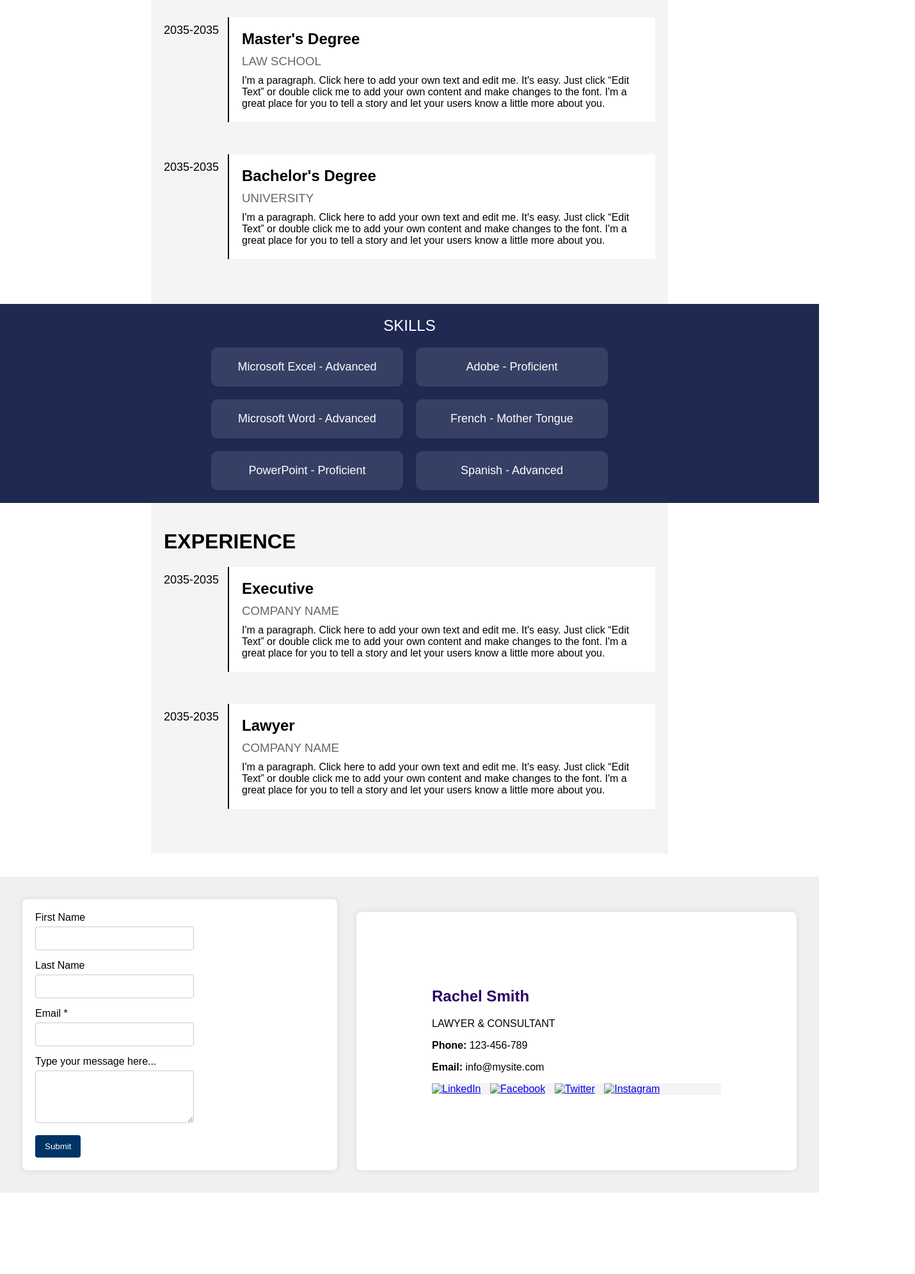
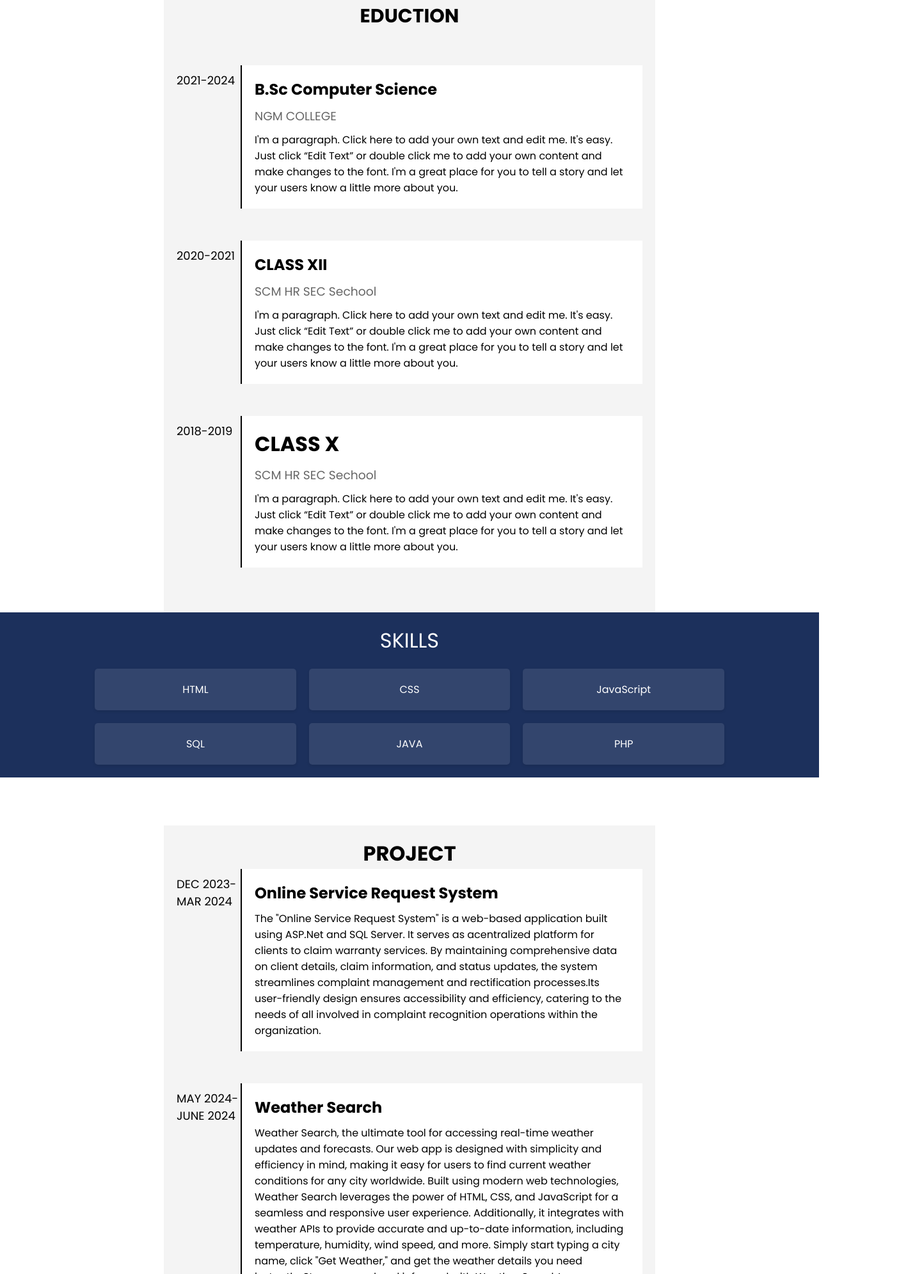
Before and after one commit to Eswarasamym/Personalwebpage, a plain HTML site: page index.html in a window 1280 px wide. Shown: the part 809-2800 px from the top of the page at 64% size, 1430 px wide, since content can reach past the window. Before the commit the page ends 2673 px from the top, so only its background shows below. Drawn offline with Linux system fonts and the light colour scheme.

Commit message:
file updted

```diff
--- a/index.html
+++ b/index.html
@@ -3,27 +3,27 @@
   <head>
     <meta charset="UTF-8" />
     <meta name="viewport" content="width=device-width, initial-scale=1.0" />
-    <title>Rachel Smith - Lawyer & Consultant</title>
+    <title>ESWARASAMY</title>
+    <link
+      rel="stylesheet"
+      href="https://cdnjs.cloudflare.com/ajax/libs/font-awesome/5.15.3/css/all.min.css"
+    />
     <link rel="stylesheet" href="style.css" />
   </head>
   <body>
-    <div class="im">
-      <link
-      rel="stylesheet"
-      href="https://cdnjs.cloudflare.com/ajax/libs/font-awesome/5.15.3/css/all.min.css"
-    />
+    <div calss="num">
     <nav>
-      <div class="logo">Brand</div>
+      <div class="logo">ESWARASAMY M</div>
       <input type="checkbox" id="click" />
       <label for="click" class="menu-btn">
         <i class="fas fa-bars"></i>
       </label>
       <ul>
-        <li><a class="active" href="#">Home</a></li>
-        <li><a href="#">About</a></li>
-        <li><a href="#">Services</a></li>
-        <li><a href="#">Gallery</a></li>
-        <li><a href="#">Feedback</a></li>
+        <li><a class="active" href="EDUCTION">EDUCTION</a></li>
+
+        <li><a href="#">SkILLS</a></li>
+        <li><a href="#">PROJECTS</a></li>
+        <li><a href="#">CONTACT ME</a></li>
       </ul>
     </nav>
   </div>
@@ -35,20 +35,20 @@
           <img src="Asset/Eswarsamy.jpg" alt="Rachel Smith">
       </div>
       <div class="profile-info">
-          <h1>Rachel Smith</h1>
-          <h2>LAWYER & CONSULTANT</h2>
-          <p><strong>Phone:</strong> 123-456-7890</p>
-          <p><strong>Email:</strong> info@mysite.com</p>
-          <p><strong>Address:</strong> 500 Terry Francine Street<br> San Francisco, CA 94158</p>
-          <p><strong>Date of Birth:</strong> March 14th, 1984</p>
+          <h1>ESWARASAMY M</h1>
+          <h2>FULL STACK DEVEOPER</h2>
+          <p><strong>Phone:</strong> +91 7826991751</p>
+          <p><strong>Email:</strong> <a href="eswarasamy87@gmail.com"  > eswarasamy87@gmail.com</p></a>
+          <p><strong>Address:</strong> 1/368 kullakpalayam<br> Coimbatore, 642 002</p>
+          <p><strong>Date of Birth:</strong> March 13th 2004</p>
       </div>
   </div>
 </div>
   <div class="social-media">
-      <a href="#"><img src="linkedin-icon.png" alt="LinkedIn"></a>
-      <a href="#"><img src="facebook-icon.png" alt="Facebook"></a>
-      <a href="#"><img src="twitter-icon.png" alt="Twitter"></a>
-      <a href="#"><img src="instagram-icon.png" alt="Instagram"></a>
+      <a href="https://www.linkedin.com/public-profile/settings?lipi=urn%3Ali%3Apage%3Ad_flagship3_profile_self_edit_contact-info%3BjJYPa2gJTMScBSK2a%2BN8DA%3D%3D"><img src="Asset/Linkedin.webp" alt="LinkedIn"></a>
+      <a href="https://www.facebook.com/profile.php?id=61556349569597"><img src="Asset/facebook.webp" alt="Facebook"></a>
+      <a href="https://github.com/Eswarasamym"><img src="Asset/Github.webp" alt="Twitter"></a>
+      <a href="https://www.instagram.com/_hashtag_eswar/"><img src="Asset/insta.webp" alt="Instagram"></a>
   </div>
 
     <br />
@@ -61,10 +61,10 @@
       <br />
       <br />
       <div class="timeline-item">
-        <div class="timeline-year">2035-2035</div>
+        <div class="timeline-year">2021-2024</div>
         <div class="timeline-content">
-          <h2>Master's Degree</h2>
-          <h3>LAW SCHOOL</h3>
+          <h2>B.Sc Computer Science</h2>
+          <h3>NGM COLLEGE</h3>
           <p>
             I'm a paragraph. Click here to add your own text and edit me. It's
             easy. Just click “Edit Text” or double click me to add your own
@@ -74,10 +74,23 @@
         </div>
       </div>
       <div class="timeline-item">
-        <div class="timeline-year">2035-2035</div>
+        <div class="timeline-year">2020-2021</div>
         <div class="timeline-content">
-          <h2>Bachelor's Degree</h2>
-          <h3>UNIVERSITY</h3>
+          <h2>CLASS XII</h2>
+          <h3>SCM HR SEC Sechool</h3>
+          <p>
+            I'm a paragraph. Click here to add your own text and edit me. It's
+            easy. Just click “Edit Text” or double click me to add your own
+            content and make changes to the font. I'm a great place for you to
+            tell a story and let your users know a little more about you.
+          </p>
+        </div>
+      </div>
+      <div class="timeline-item">
+        <div class="timeline-year">2018-2019</div>
+        <div class="timeline-content">
+          <h1>CLASS X</h1>
+          <h3>SCM HR SEC Sechool</h3>
           <p>
             I'm a paragraph. Click here to add your own text and edit me. It's
             easy. Just click “Edit Text” or double click me to add your own
@@ -88,53 +101,69 @@
       </div>
     </div>
     <div class="skill">
-      <div class="skills-section">
-        <div class="skills-header">SKILLS</div>
-        <div class="skills-container">
-          <div class="skill-box">Microsoft Excel - Advanced</div>
-          <div class="skill-box">Adobe - Proficient</div>
-          <div class="skill-box">Microsoft Word - Advanced</div>
-          <div class="skill-box">French - Mother Tongue</div>
-          <div class="skill-box">PowerPoint - Proficient</div>
-          <div class="skill-box">Spanish - Advanced</div>
-        </div>
+    <div class="skills-container">
+      <div class="skills-title">SKILLS</div>
+      <div class="skills-list">
+        <div class="skills-item">HTML</div>
+        <div class="skills-item">CSS</div>
+        <div class="skills-item">JavaScript</div>
+        <div class="skills-item">SQL</div>
+        <div class="skills-item">JAVA</div>
+        <div class="skills-item">PHP</div>
       </div>
     </div>
+  </div>
+  <br>
+  <br>
+  <br>
+
 
     <div class="timeline">
-      <h1>EXPERIENCE</h1>
+      <center>
+      <h1>PROJECT</h1>
+    </center>
       <div class="timeline-item">
-        <div class="timeline-year">2035-2035</div>
+        <div class="timeline-year">DEC 2023-MAR 2024</div>
         <div class="timeline-content">
-          <h2>Executive</h2>
-          <h3>COMPANY NAME</h3>
+          <h2>Online Service Request System</h2>
+          <h3></h3>
           <p>
-            I'm a paragraph. Click here to add your own text and edit me. It's
-            easy. Just click “Edit Text” or double click me to add your own
-            content and make changes to the font. I'm a great place for you to
-            tell a story and let your users know a little more about you.
+            The "Online Service Request System" is a web-based application built using ASP.Net and SQL Server. It serves as acentralized platform for clients to claim warranty services.
+By maintaining comprehensive data on client details, claim information, and status updates, the system streamlines complaint management and rectification processes.Its user-friendly design ensures accessibility and efficiency, catering to the needs of all involved in complaint recognition operations within the organization.
           </p>
         </div>
       </div>
       <div class="timeline-item">
-        <div class="timeline-year">2035-2035</div>
+        <div class="timeline-year">MAY 2024-JUNE 2024</div>
         <div class="timeline-content">
-          <h2>Lawyer</h2>
-          <h3>COMPANY NAME</h3>
+          <h2>Weather Search</h2>
+          <h3></h3>
           <p>
-            I'm a paragraph. Click here to add your own text and edit me. It's
-            easy. Just click “Edit Text” or double click me to add your own
-            content and make changes to the font. I'm a great place for you to
-            tell a story and let your users know a little more about you.
+            Weather Search, the ultimate tool for accessing real-time weather updates and forecasts. Our web app is designed with simplicity and efficiency in mind, making it easy for users to find current weather conditions for any city worldwide. Built using modern web technologies, Weather Search leverages the power of HTML, CSS, and JavaScript for a seamless and responsive user experience. Additionally, it integrates with weather APIs to provide accurate and up-to-date information, including temperature, humidity, wind speed, and more. Simply start typing a city name, click "Get Weather," and get the weather details you need instantly. Stay prepared and informed with Weather Search!.
           </p>
         </div>
       </div>
+    <div class="timeline-item">
+      <div class="timeline-year">JUN 2024- JULY 2024</div>
+      <div class="timeline-content">
+        <h2>Online Smartphones and Accessories</h2>
+
+        <p>
+          The latest smartphones, accessories, and mobile gadgets. As a developer, I designed and implemented MobileShop to provide users with an exceptional online shopping experience. The project showcases my expertise in full-stack web development, utilizing HTML, CSS, and JavaScript for the front-end, and leveraging The website is fully responsive, ensuring seamless navigation on both desktop and mobile devices
+        </p>
+
+      </div>
     </div>
+  </div>
+<
 
     <br />
     <br />
+    <div class="Form_title">Contact Me</div>
     <div class="connect">
+
       <div class="form-container">
+
         <form id="contact-form">
           <div class="input-group">
             <label for="first-name">First Name</label>
@@ -156,17 +185,19 @@
         </form>
       </div>
       <div class="info-container">
-        <h2>Rachel Smith</h2>
-        <p>LAWYER & CONSULTANT</p>
-        <p><strong>Phone:</strong> 123-456-789</p>
-        <p><strong>Email:</strong> info@mysite.com</p>
+        <h2>Eswarasamy M</h2>
+        <p>Full Stack Developer</p>
+        <p><strong>Phone:</strong> 7826991751</p>
+        <p><strong>Email:</strong> eswarasamy87@gmail.com</p>
         <div class="social-icon">
-          <a href="#"><img src="linkedin-icon.png" alt="LinkedIn" /></a>
-          <a href="#"><img src="facebook-icon.png" alt="Facebook" /></a>
-          <a href="#"><img src="twitter-icon.png" alt="Twitter" /></a>
-          <a href="#"><img src="instagram-icon.png" alt="Instagram" /></a>
+          <a href="https://www.linkedin.com/in/eswarasamy-m-9b4113277/"><img src="Asset/linked.webp" alt="LinkedIn" /></a>
+          <a href="https://www.facebook.com/profile.php?id=61556349569597"><img src="Asset/face.webp" alt="Facebook" /></a>
+          <a href="https://github.com/Eswarasamym"><img src="Asset/Git.png" alt="Twitter" /></a>
+          <a href="https://www.instagram.com/_hashtag_eswar/"><img src="Asset/instagram.webp" alt="Instagram" /></a>
         </div>
       </div>
     </div>
   </div>
+  </div>
+  </body>
 </html>
--- a/style.css
+++ b/style.css
@@ -1,11 +1,5 @@
-body {
-  margin: 0;
-  font-family: Arial, sans-serif;
-}
-
-/* Navbar */
 @import url("https://fonts.googleapis.com/css?family=Poppins:400,500,600,700&display=swap");
-.im {
+* {
   margin: 0;
   padding: 0;
   box-sizing: border-box;
@@ -58,12 +52,12 @@ nav .menu-btn i {
 input[type="checkbox"] {
   display: none;
 }
-@media (max-width: 480px) {
+@media (max-width: 1000px) {
   nav {
     padding: 0 40px 0 50px;
   }
 }
-@media (max-width: 480px) {
+@media (max-width: 920px) {
   nav .menu-btn i {
     display: block;
   }
@@ -74,7 +68,7 @@ input[type="checkbox"] {
     position: fixed;
     top: 80px;
     left: -100%;
-    background: #fff;
+    background: #111;
     height: 100vh;
     width: 100%;
     text-align: center;
@@ -89,7 +83,6 @@ input[type="checkbox"] {
     margin: 40px 0;
   }
   nav ul li a {
-    color: black;
     width: 100%;
     margin-left: -100%;
     display: block;
@@ -137,6 +130,8 @@ input[type="checkbox"] {
   display: flex;
   flex-wrap: wrap;
   border: 1px solid #ddd;
+  animation: fadeIn 6s ease-in-out;
+  flex-direction: row;
 }
 
 .profile-image img {
@@ -150,6 +145,11 @@ input[type="checkbox"] {
   background-color: white;
   width: 50px;
   box-sizing: border-box;
+}
+.profile-info a {
+  text-decoration: none;
+  color: #111;
+  font-size: 1rem;
 }
 
 .profile-info h1 {
@@ -172,6 +172,7 @@ input[type="checkbox"] {
   width: 100%;
   text-align: center;
   padding: 30px 0;
+  animation: fadeIn 2s ease-in-out;
 }
 
 .social-media a {
@@ -181,6 +182,16 @@ input[type="checkbox"] {
 .social-media img {
   width: 30px;
   height: 30px;
+  transition: transform 0.3s;
+}
+/* Animations */
+@keyframes fadeIn {
+  from {
+    opacity: 0;
+  }
+  to {
+    opacity: 1;
+  }
 }
 
 /* Media Queries */
@@ -211,6 +222,7 @@ input[type="checkbox"] {
   width: 60%;
   margin: 0 auto;
   position: relative;
+  animation: fadeIn 5s ease-in-out;
 }
 .education-title {
   text-align: center;
@@ -238,7 +250,8 @@ input[type="checkbox"] {
 }
 
 .timeline-content h2,
-.timeline-content h3 {
+.timeline-content h3,
+.timeline-content h1 {
   margin: 0 0 10px;
 }
 
@@ -249,6 +262,14 @@ input[type="checkbox"] {
 
 .timeline-content p {
   margin: 0;
+}
+@keyframes fadeIn {
+  from {
+    opacity: 0;
+  }
+  to {
+    opacity: 1;
+  }
 }
 
 @media (max-width: 480px) {
@@ -271,54 +292,92 @@ input[type="checkbox"] {
 
 /* Skills */
 .skill {
-  background-color: #1e2a52;
   font-family: Arial, sans-serif;
-}
-
-.skills-section {
-  display: flex;
-  flex-direction: column;
-  align-items: center;
-  padding: 20px;
-}
-
-.skills-header {
-  color: white;
-  font-size: 24px;
-  margin-bottom: 20px;
+  margin: 0;
+  padding: 0;
+  background-color: #1c305c;
+  color: #fff;
 }
 
 .skills-container {
-  display: grid;
-  grid-template-columns: 1fr 1fr;
-  gap: 20px;
-  width: 50%;
+  width: 80%;
+  margin: 0 auto;
+  padding: 20px;
+  text-align: center;
 }
 
-.skill-box {
+.skills-title {
+  font-size: 2em;
+  margin-bottom: 20px;
+  animation: fadeIn 2s ease-in-out;
+}
+
+.skills-list {
+  display: flex;
+  flex-wrap: wrap;
+  justify-content: center;
+  gap: 20px;
+  animation: slideUp 2s ease-in-out;
+}
+
+.skills-item {
   background-color: rgba(255, 255, 255, 0.1);
   padding: 20px;
+  border-radius: 5px;
+  box-shadow: 0 2px 4px rgba(0, 0, 0, 0.1);
+  flex: 1 1 calc(33.333% - 40px);
   text-align: center;
-  color: white;
-  font-size: 18px;
-  border-radius: 10px;
+}
+
+@keyframes fadeIn {
+  from {
+    opacity: 0;
+  }
+  to {
+    opacity: 1;
+  }
+}
+
+@keyframes slideUp {
+  from {
+    transform: translateY(100%);
+    opacity: 0;
+  }
+  to {
+    transform: translateY(0);
+    opacity: 1;
+  }
+}
+
+@media (max-width: 768px) {
+  .skills-container {
+    width: 90%;
+  }
+
+  .skills-item {
+    flex: 1 1 calc(50% - 40px);
+  }
 }
 
 @media (max-width: 480px) {
-  .skills-container {
-    grid-template-columns: 1fr;
-    width: 80%;
+  .skills-item {
+    flex: 1 1 100%;
   }
 }
 
 /* Connect Section */
+.Form_title {
+  text-align: center;
+  font-size: 25px;
+  background-color: white;
+}
 .connect {
   display: flex;
-  justify-content: flex-end;
+  justify-content: center;
   align-items: flex-end;
-  background-color: #f0f0f0;
   padding: 20px;
   flex-wrap: wrap;
+  animation: fadeIn 5s ease-in-out;
 }
 
 .form-container,
@@ -326,8 +385,6 @@ input[type="checkbox"] {
   flex: 1;
   background-color: white;
   padding: 20px;
-  border-radius: 8px;
-  box-shadow: 0 0 10px rgba(0, 0, 0, 0.1);
   margin: 15px;
   justify-content: space-around;
   align-items: flex-end;
@@ -364,7 +421,7 @@ button:hover {
 }
 
 .info-container {
-  padding: 118px;
+  padding: 169px;
 }
 
 .info-container h2 {
@@ -385,6 +442,16 @@ button:hover {
   width: 24px;
   height: 24px;
 }
+@keyframes fadeIn {
+  from {
+    opacity: 0;
+    transform: translateY(20px);
+  }
+  to {
+    opacity: 1;
+    transform: translateY(0);
+  }
+}
 
 @media (max-width: 480px) {
   .container {
@@ -397,8 +464,8 @@ button:hover {
     margin: 10px 0;
   }
   .info-container {
-    text-align: center;
-    justify-content: center;
+    text-align: left;
+    justify-content: left;
   }
   .input-group label {
     font-size: 14px;
@@ -417,6 +484,6 @@ button:hover {
   .social-icon {
     display: flex;
     flex-direction: row;
-    justify-content: center;
+    justify-content: flex-start;
   }
 }
```
